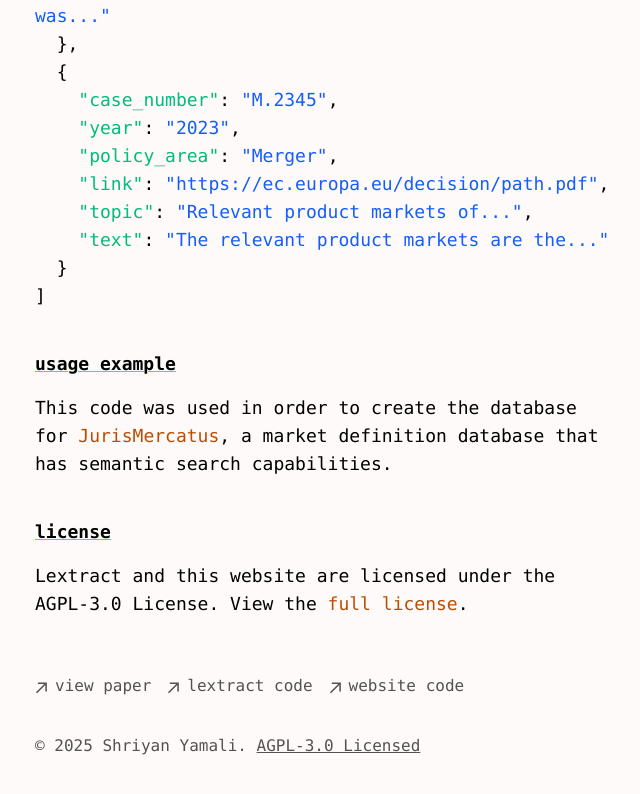
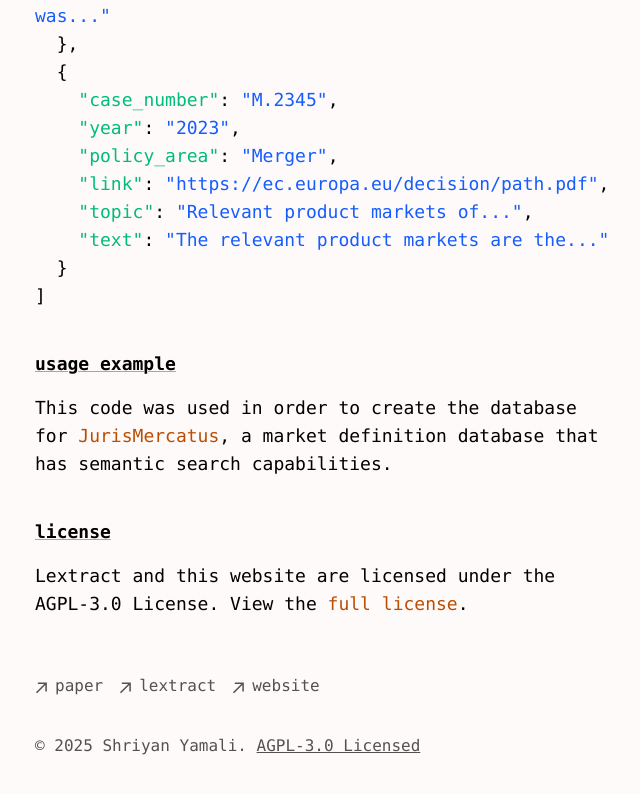
Before and after one commit to shriyanyamali/lextract-docs, a Next.js app: page / in a window 1280 px wide. Shown: the part 1658-2452 px from the top of the page, without its empty margins (317-957 px from the left). Built offline with nearby package versions, Linux system fonts and the light colour scheme.

Commit message:
shorten footer items

```diff
--- a/app/components/footer.tsx
+++ b/app/components/footer.tsx
@@ -27,7 +27,7 @@ export default function Footer() {
             href="https://github.com/shriyanyamali/Lextract/blob/main/paper.pdf"
           >
             <ArrowIcon />
-            <p className="ml-2 h-7">view paper</p>
+            <p className="ml-2 h-7">paper</p>
           </a>
         </li>
         <li>
@@ -38,7 +38,7 @@ export default function Footer() {
             href="https://github.com/shriyanyamali/Lextract"
           >
             <ArrowIcon />
-            <p className="ml-2 h-7">lextract code</p>
+            <p className="ml-2 h-7">lextract</p>
           </a>
         </li>
         <li>
@@ -49,7 +49,7 @@ export default function Footer() {
             href="https://github.com/shriyanyamali/lextract-docs"
           >
             <ArrowIcon />
-            <p className="ml-2 h-7">website code</p>
+            <p className="ml-2 h-7">website</p>
           </a>
         </li>
       </ul>
```
